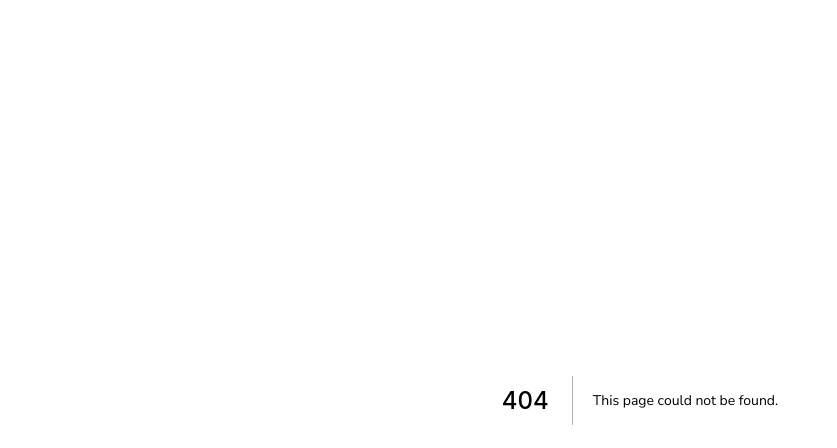
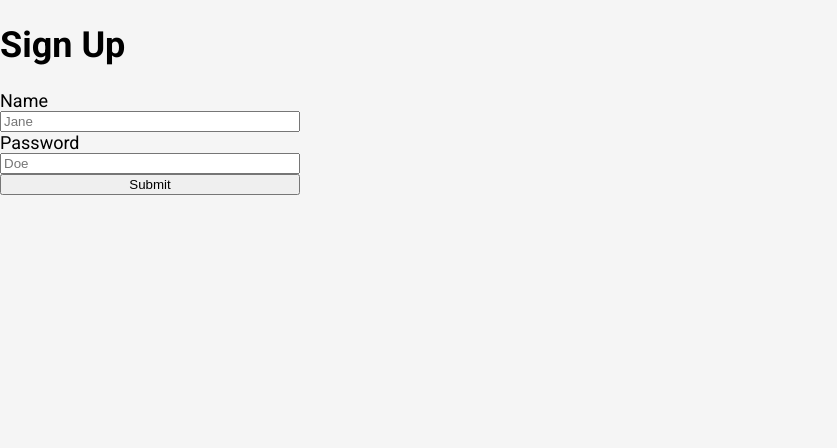
Before and after one commit to Arthusz/my-schedule, a Next.js app: page /playground in a window 1280 px wide. Before the commit this address had no page. Shown: the top 448 px of the page, without its empty margins (0-837 px from the left). Built offline with nearby package versions, Linux system fonts and the light colour scheme.

Commit message:
Playground.tsx

```diff
--- a/package.json
+++ b/package.json
@@ -9,10 +9,12 @@
   },
   "dependencies": {
     "date-fns": "^2.28.0",
+    "formik": "^2.2.9",
     "next": "12.0.8",
     "react": "17.0.2",
     "react-dom": "17.0.2",
-    "sass": "^1.49.0"
+    "sass": "^1.49.0",
+    "yup": "^0.32.11"
   },
   "devDependencies": {
     "@types/node": "17.0.8",
--- /dev/null
+++ b/pages/playground.tsx
@@ -0,0 +1,79 @@
+// import { useState } from "react";
+
+// import styles from "../styles/pages/playground.module.scss";
+
+// const Playground = () => {
+// 	const [name, setName] = useState("");
+// 	const [password, setPassword] = useState("");
+
+// 	return (
+// 		<div>
+// 			<form
+// 				className={styles.container}
+// 				onSubmit={(e) => {
+// 					e.preventDefault();
+// 					console.log(name, password);
+// 				}}
+// 			>
+// 				<label htmlFor="name">Name</label>
+// 				<input
+// 					type="text"
+// 					name="name"
+// 					value={name}
+// 					onChange={(e) => {
+// 						const value = e.target.value;
+// 						setName(value);
+// 					}}
+// 					autoComplete="username"
+// 				/>
+// 				<label htmlFor="password">Password</label>
+// 				<input
+// 					type="password"
+// 					autoComplete="new-password"
+// 					aria-autocomplete="list"
+// 					name="password"
+// 					value={password}
+// 					onChange={(e) => {
+// 						const value = e.target.value;
+// 						setPassword(value);
+// 					}}
+// 				/>
+// 				<button type="submit">Submit</button>
+// 			</form>
+// 		</div>
+// 	);
+// };
+
+// export default Playground;
+
+import React from "react";
+import { Formik, Field, Form } from "formik";
+
+import styles from "../styles/pages/playground.module.scss";
+
+const Playground = () => {
+  return (
+    <div>
+      <h1>Sign Up</h1>
+      <Formik
+        initialValues={{
+          name: "",
+          password: "",
+        }}
+        onSubmit={console.log}
+      >
+        <Form className={styles.container}>
+          <label htmlFor="name">Name</label>
+          <Field id="name" name="name" placeholder="Jane" />
+
+          <label htmlFor="password">Password</label>
+          <Field id="password" name="password" placeholder="Doe" />
+
+          <button type="submit">Submit</button>
+        </Form>
+      </Formik>
+    </div>
+  );
+};
+
+export default Playground;
--- /dev/null
+++ b/styles/pages/playground.module.scss
@@ -0,0 +1,5 @@
+.container {
+    width: 300px;
+    display: flex;
+    flex-direction: column;
+}
```
Also changed, not shown: 1 other file (tests, documents, lock files or other folders).
